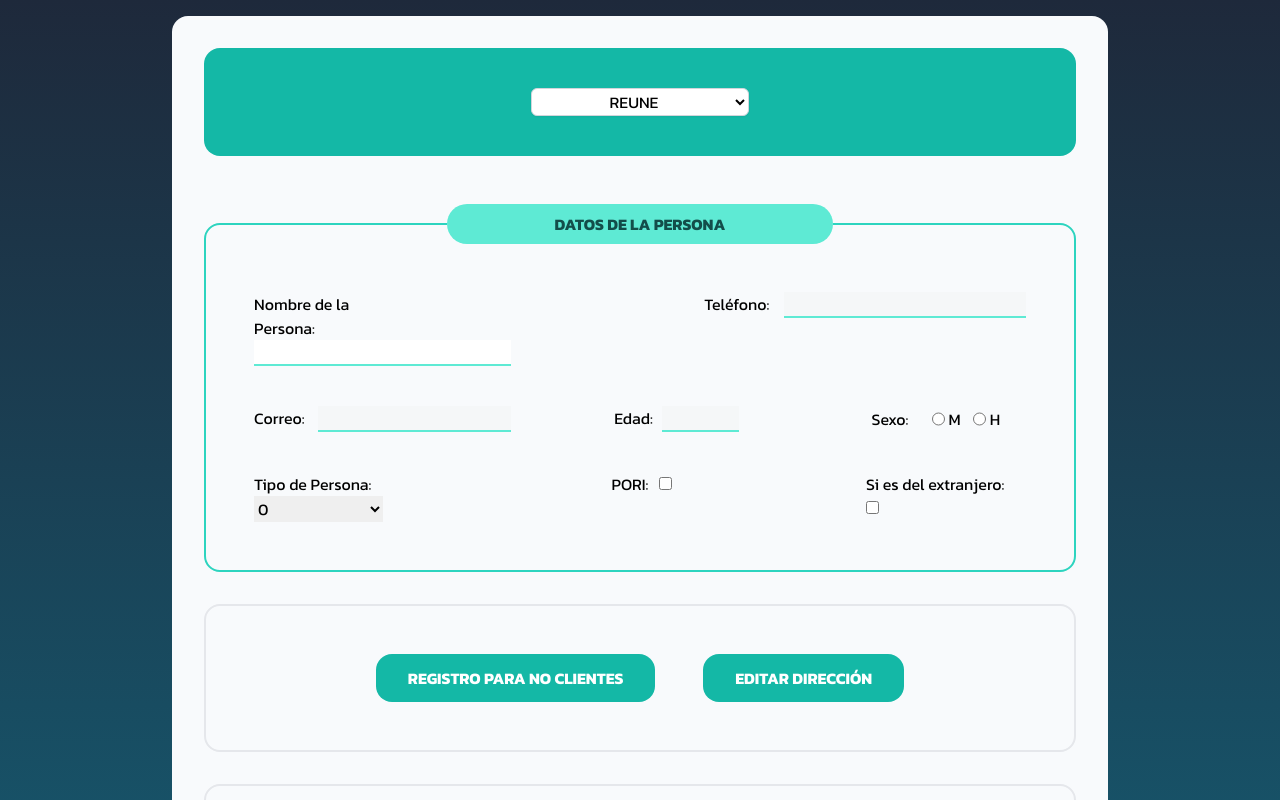
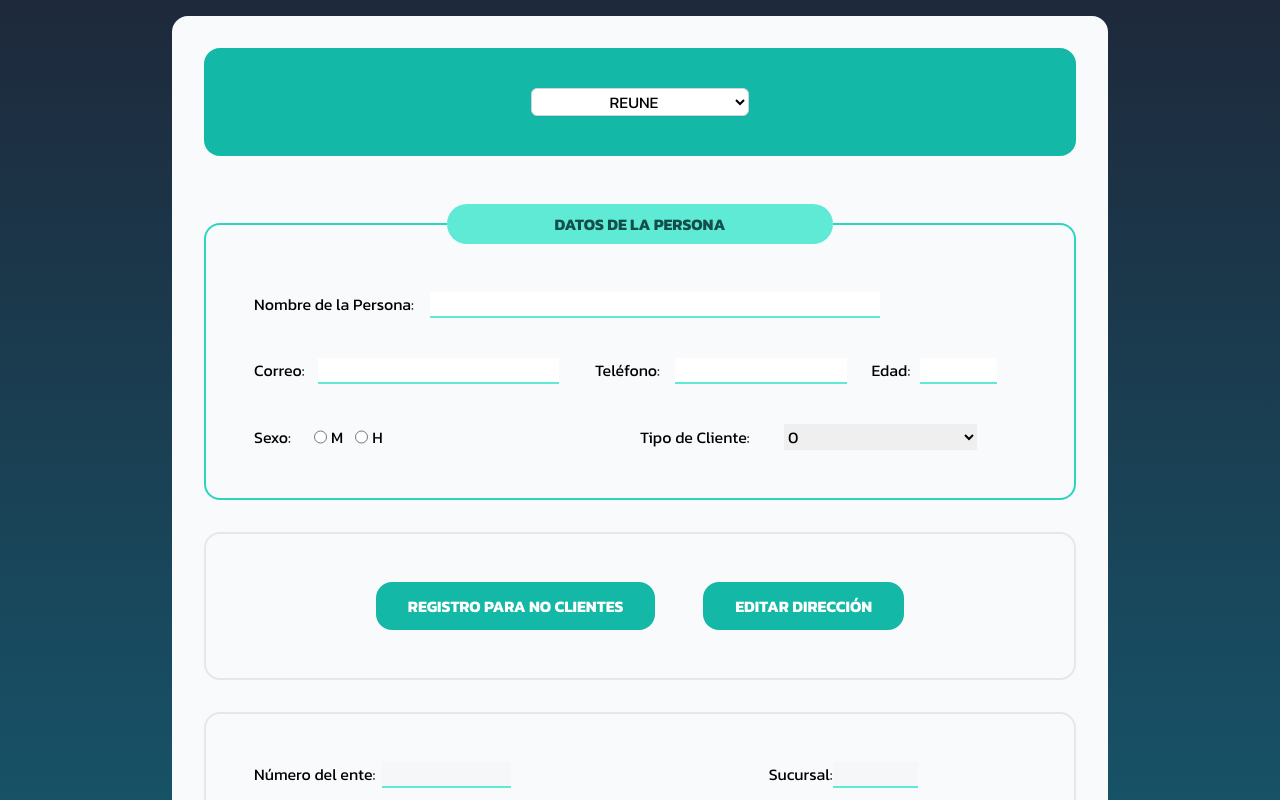
Before and after one commit to EmyRub/condusefApp, a React (Vite) app: page /condusefApp/quejas in a window 1280 px wide. Shown: the top 800 px of the page. Built offline with nearby package versions, Linux system fonts and the light colour scheme.

Commit message:
no cliente

```diff
--- a/src/components/RegistroNoCliente.tsx
+++ b/src/components/RegistroNoCliente.tsx
@@ -10,24 +10,25 @@ export default function RegistroNoCliente() {
 
                 <div className="flex justify-between flex-wrap gap-y-10 gap-x-2">
 
-                    <div className="basis-1/2">
-                        <label htmlFor="name" className="inline-block w-36">Nombre de la Persona:</label>
-                        <input type="text" name="name" id="name" className="border-b-2 border-b-teal-300 w-8/12 focus:ring-teal-500 focus:border-teal-500" />
+                    <div className="basis-full">
+                        <label htmlFor="name" className="inline-block w-44">Nombre de la Persona:</label>
+                        <input type="text" name="name" id="name" className="border-b-2 border-b-teal-300 w-7/12 focus:ring-teal-500 focus:border-teal-500" />
                     </div>
 
                     <div className="basis-5/12">
-                        <label htmlFor="tel" className="inline-block w-20">Teléfono:</label>
-                        <input type="tel" name="tel" id="tel" className="border-b-2 border-b-teal-300 w-9/12" readOnly disabled />
+                        <label htmlFor="email" className="inline-block w-16">Correo:</label>
+                        <input type="email" name="email" id="email" className="border-b-2 border-b-teal-300 w-3/4" />
                     </div>
 
                     <div className="basis-2/6">
-                        <label htmlFor="email" className="inline-block w-16">Correo:</label>
-                        <input type="email" name="email" id="email" className="border-b-2 border-b-teal-300 w-3/4" readOnly disabled />
+                        <label htmlFor="tel" className="inline-block w-20">Teléfono:</label>
+                        <input type="tel" name="tel" id="tel" className="border-b-2 border-b-teal-300 w-8/12" />
                     </div>
+
 
                     <div className="basis-1/5">
                         <label htmlFor="age" className="inline-block w-12">Edad:</label>
-                        <input type="number" name="age" id="age" className="border-b-2 border-b-teal-300 w-1/2" readOnly disabled />
+                        <input type="number" name="age" id="age" className="border-b-2 border-b-teal-300 w-1/2" />
                     </div>
 
                     <div className="basis-1/5 flex gap-3 items-center">
@@ -43,25 +44,13 @@ export default function RegistroNoCliente() {
                         </div>
                     </div>
 
-                    <div className="basis-2/6">
-                        <label htmlFor="typePer" className="inline-block w-36">Tipo de Persona:</label>
+                    <div className="basis-1/2">
+                        <label htmlFor="typePer" className="inline-block w-36">Tipo de Cliente:</label>
 
                         <select name="typePer" id="typePer" className="inline-block w-1/2">
                             <option value="">0</option>
                         </select>
                     </div>
-
-                    <div className="basis-1/5">
-                        <label htmlFor="pori" className="inline-block w-12">PORI:</label>
-                        <input type="checkbox" name="pori" id="pori" />
-
-                    </div>
-
-                    <div className="basis-1/5">
-                        <label htmlFor="exg" className="inline-block w-40">Si es del extranjero:</label>
-                        <input type="checkbox" name="exg" id="exg" />
-                    </div>
-
                 </div>
             </fieldset>
         </form>
```
